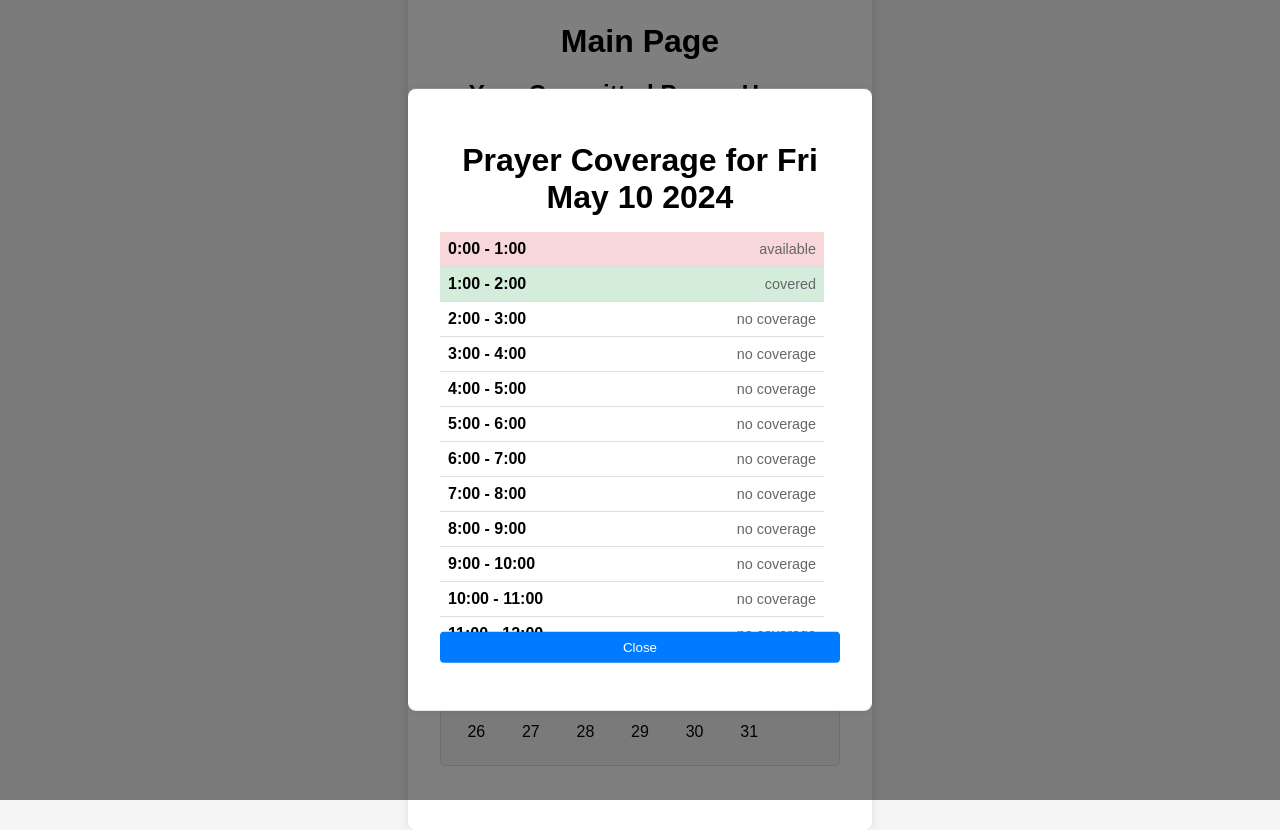
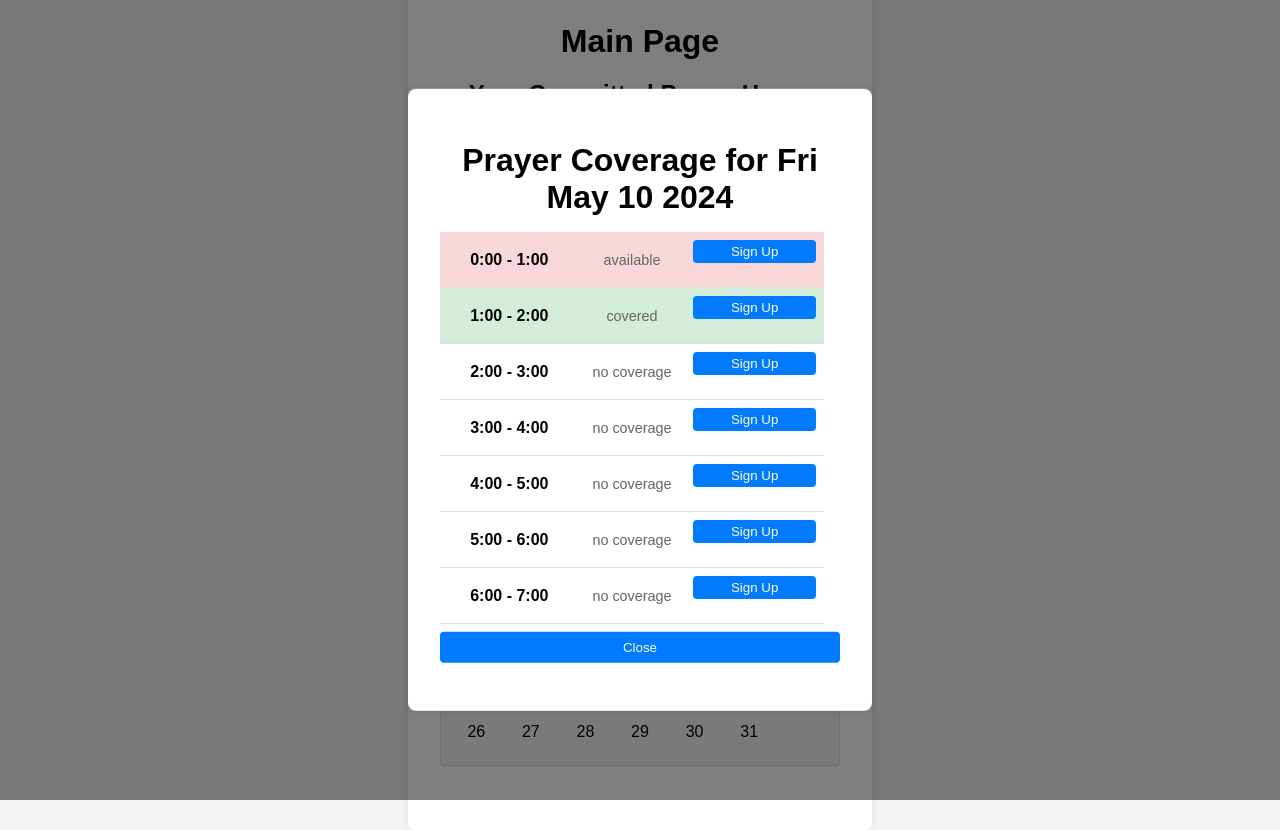
Before and after one commit to MinasConsulting/revolution_pray, a SvelteKit app in the folder UI/: page /home in a window 1280 px wide. Both pictures are taken after a click on the element "10". Built offline with nearby package versions, Linux system fonts and the light colour scheme.

Commit message:
Added buttons to popover view

```diff
--- a/UI/src/components/Popover.svelte
+++ b/UI/src/components/Popover.svelte
@@ -17,6 +17,11 @@
         default:
           return '';
       }
+    }
+
+    function handleSignUp(hour) {
+      alert(`Signing up for ${hour}`);
+      // Implement sign-up logic here
     }
   </script>
 
@@ -47,8 +52,8 @@
     }
 
     .hour {
-      display: flex;
-      justify-content: space-between;
+      display: grid;
+      grid-template-columns: 1fr 1fr 1fr;
       align-items: center;
       padding: 0.5rem;
       border-bottom: 1px solid #ddd;
@@ -77,6 +82,19 @@
       margin-top: 1rem;
       padding-right: 1rem;
     }
+
+    .sign-up-button {
+      background-color: #007bff;
+      color: white;
+      border: none;
+      border-radius: 4px;
+      cursor: pointer;
+      padding: 0.25rem 0.5rem;
+    }
+
+    .sign-up-button:hover {
+      background-color: #0056b3;
+    }
   </style>
 
   {#if isOpen && date}
@@ -88,6 +106,7 @@
           <div class="hour {getHourClass(hourlyCoverage[i]?.status)}">
             <span class="hour-time">{i}:00 - {i + 1}:00</span>
             <span class="hour-status">{hourlyCoverage[i]?.status || 'no coverage'}</span>
+            <button class="sign-up-button" on:click={() => handleSignUp(`${i}:00 - ${i + 1}:00`)}>Sign Up</button>
           </div>
         {/each}
       </div>
```
